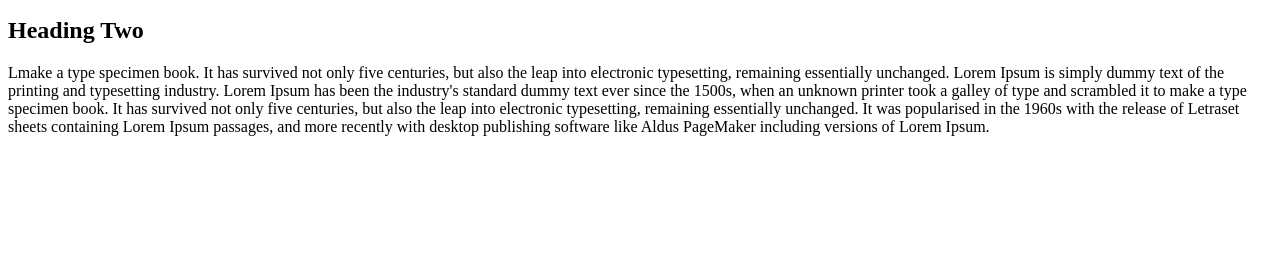
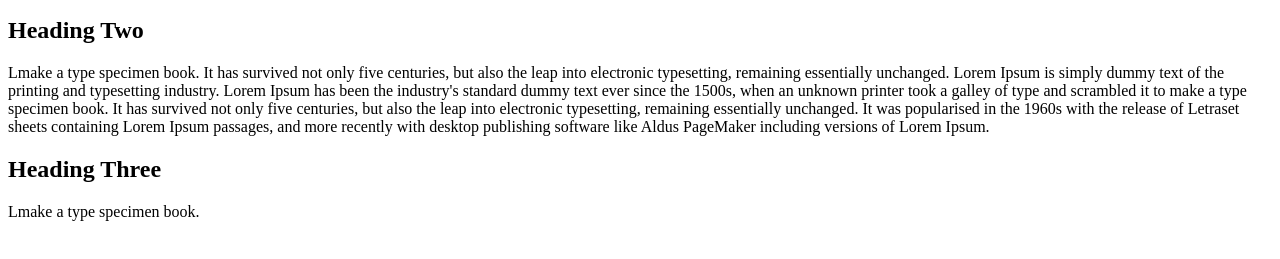
Before and after one commit to babasahebk-cuelogic/test2, a plain HTML site: page index.html in a window 1280 px wide. Shown: the part 123-382 px from the top of the page. Drawn offline with Linux system fonts and the light colour scheme.

Commit message:
Another branch created and do some change to checking branch working or not

```diff
--- a/index.html
+++ b/index.html
@@ -8,5 +8,7 @@
 <p>Lorem Ipsum is simply dummy text of the printing and typesetting industry. Lorem Ipsum has been the industry's standard dummy text ever since the 1500s, when an unknown printer took a galley of type and scrambled it to make a type specimen book. It has survived not only five centuries, but also the leap into electronic typesetting, remaining essentially unchanged. It was popularised in the 1960s with the release of Letraset sheets containing Lorem Ipsum passages, and more recently with desktop publishing software like Aldus PageMaker including versions of Lorem Ipsum.</p>
 <h2>Heading Two</h2>
 <p>Lmake a type specimen book. It has survived not only five centuries, but also the leap into electronic typesetting, remaining essentially unchanged. Lorem Ipsum is simply dummy text of the printing and typesetting industry. Lorem Ipsum has been the industry's standard dummy text ever since the 1500s, when an unknown printer took a galley of type and scrambled it to make a type specimen book. It has survived not only five centuries, but also the leap into electronic typesetting, remaining essentially unchanged. It was popularised in the 1960s with the release of Letraset sheets containing Lorem Ipsum passages, and more recently with desktop publishing software like Aldus PageMaker including versions of Lorem Ipsum.</p>
+<h2>Heading Three</h2>
+<p>Lmake a type specimen book. </p>
 </body>
 </html>
```
Also changed, not shown: 1 other file.
